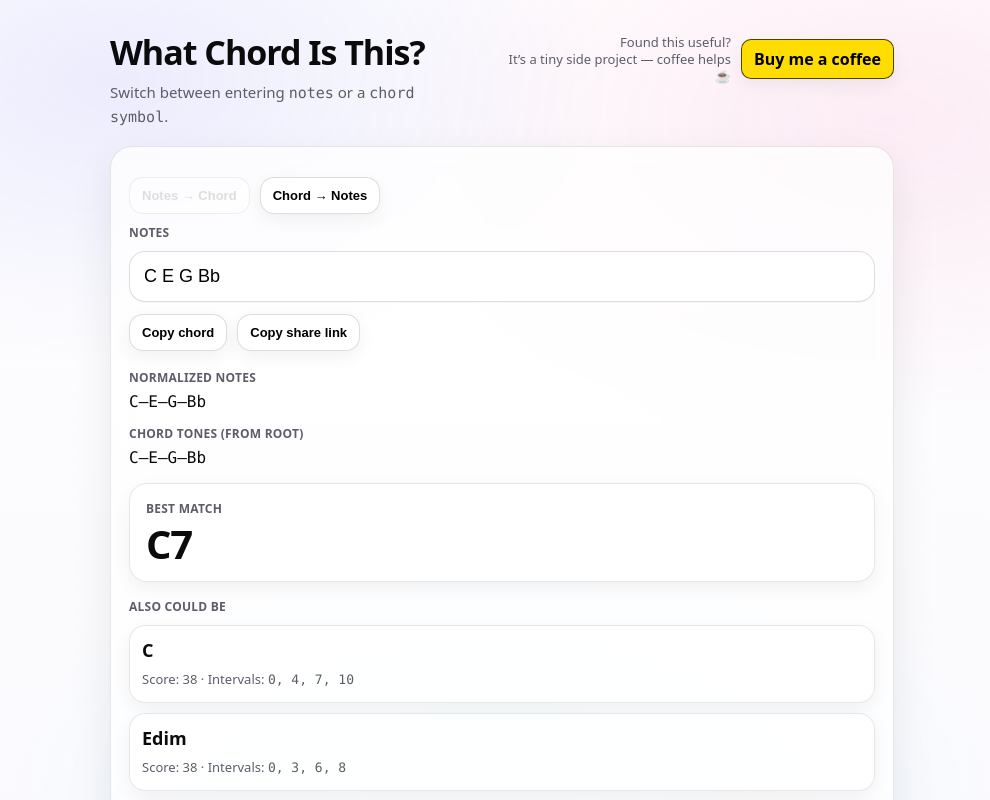
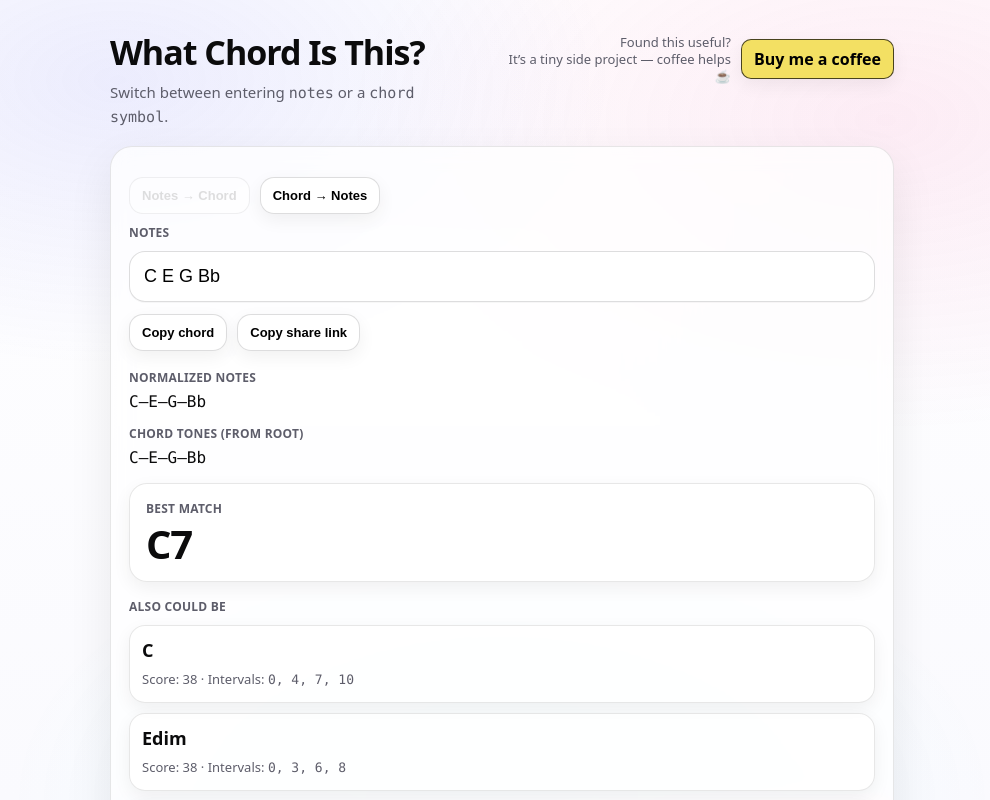
Before and after one commit to GeorgeMacPherson/whatisthischord, a Next.js app: page / in a window 1280 px wide. Shown: the top 800 px of the page, without its empty margins (138-1128 px from the left). Built offline with nearby package versions, Linux system fonts and the light colour scheme.

Commit message:
Update globals.css

```diff
--- a/app/globals.css
+++ b/app/globals.css
@@ -87,7 +87,7 @@ h1 {
 }
 
 .bmc-btn {
-  background: #ffdd00;
+  background: #f3e063;
   color: #000;
   padding: 8px 12px;
   border-radius: 10px;
```
